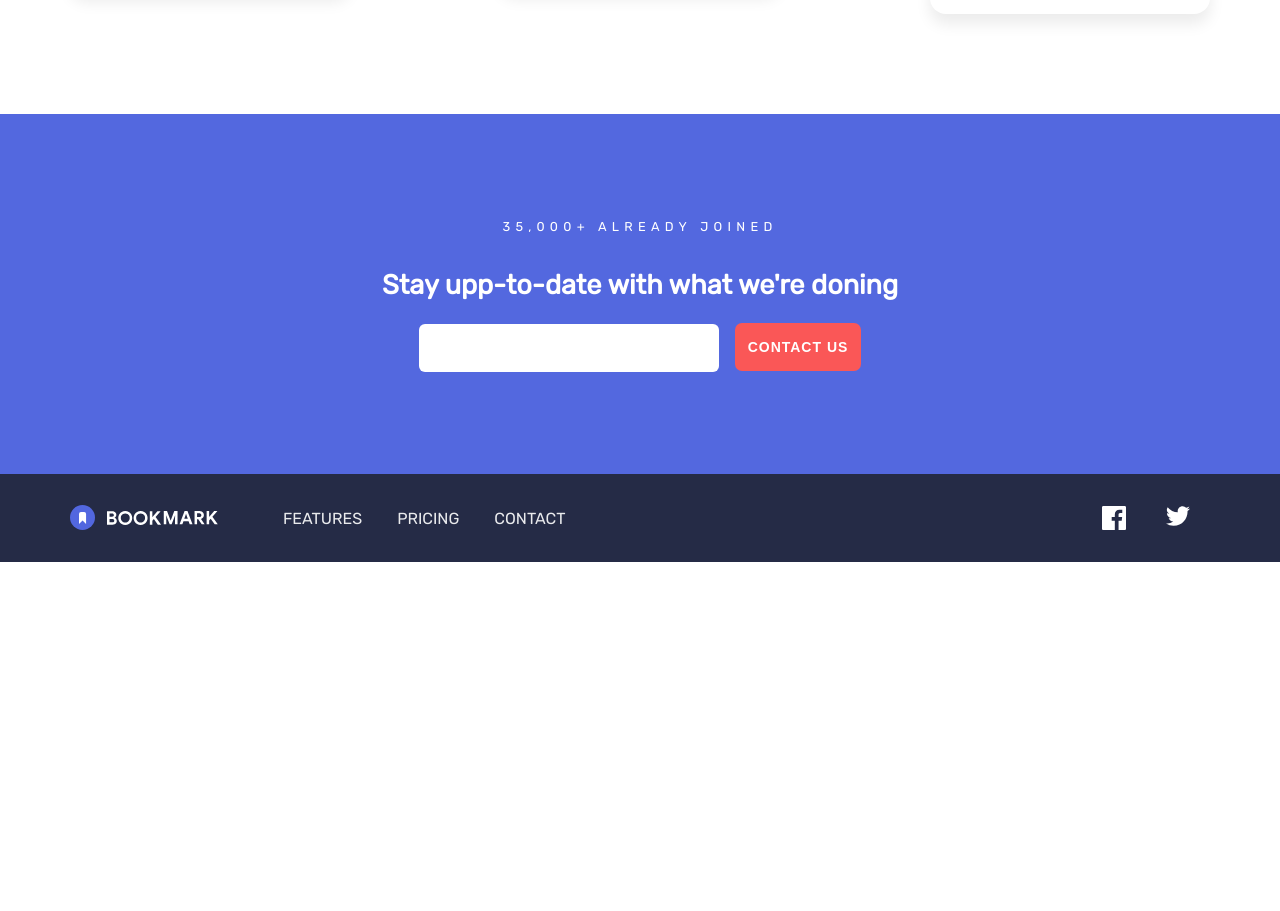
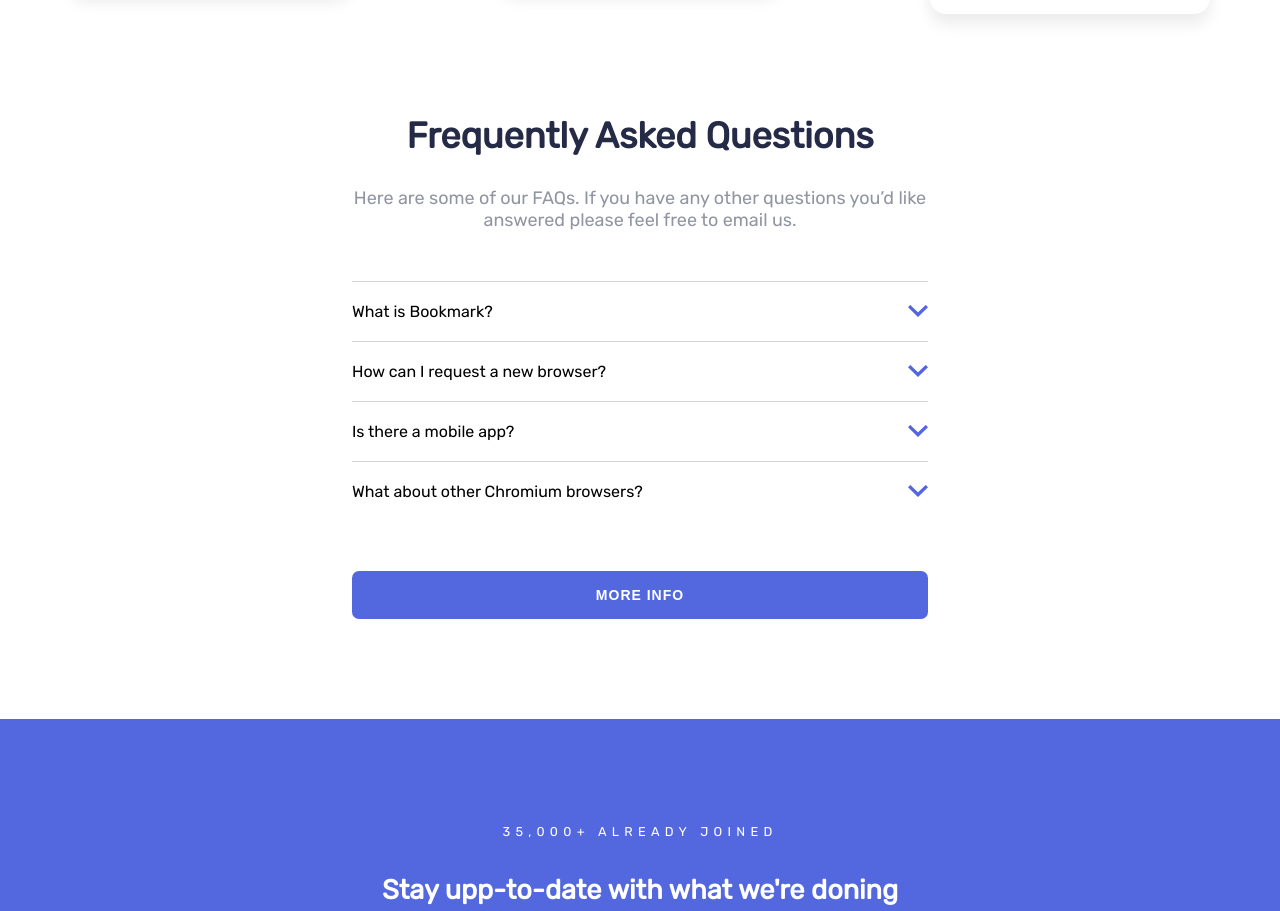
Before and after one commit to Hanan1413/bookmark-landing-page-react, a React (Vite) app: page / in a window 1280 px wide. Shown: the part 1537-2448 px from the top of the page. Before the commit the page ends 2099 px from the top, so only its background shows below. Built offline with nearby package versions, Linux system fonts and the light colour scheme.

Commit message:
add new componenrs and update style sheet

```diff
--- /dev/null
+++ b/src/components/accordion/Accordions.jsx
@@ -0,0 +1,29 @@
+import React from "react";
+import Text from "../text/Text";
+import Acoordion from "./Acoordion";
+import Button from "../Buttons/Button";
+import styles from "./Accordions.module.css";
+
+function Accordions({ faqData }) {
+  return (
+    <div className={styles.acoordion}>
+      <Text
+        title="Frequently Asked Questions"
+        text=" Here are some of our FAQs. If you have any other questions you’d like answered please feel free to email us."
+      />
+      {faqData.map((question) => {
+        return <Acoordion key={question.id} {...question} />;
+      })}
+
+      <div className={styles.questionBtn}>
+        <Button
+          text="More info"
+          bgColor={styles.blueBtn}
+          padding="1rem 1.56rem"
+        />
+      </div>
+    </div>
+  );
+}
+
+export default Accordions;
--- /dev/null
+++ b/src/components/accordion/Accordions.module.css
@@ -0,0 +1,71 @@
+.acoordion {
+  margin-bottom: 100px;
+  /* display: flex;
+  flex-direction: column;
+  justify-content: center; */
+
+}
+
+.question {
+  width: 100%;
+  margin: auto;
+  padding-right: 1.48rem;
+  display: flex;
+  align-items: center;
+  justify-content: space-between;
+  flex-wrap: wrap;
+  border-top: 1px solid lightgray;
+  cursor: pointer;
+  padding: 20px 0;
+  font-size: 1rem;
+}
+
+.answer {
+  padding-bottom: 1.5rem;
+  font-weight: 300;
+  line-height: 2rem;
+  color: var(--grayish-blue);
+  width: 100%;
+  margin: auto;
+}
+
+.arrowDown {
+  width: 20px;
+  transition: transform 0.3s ease;
+}
+
+.rotate {
+  width: 20px;
+  transform: rotate(180deg);
+  transition: transform 0.3s ease;
+}
+
+.questionBtn{
+    display: flex;
+    justify-content: center;
+    align-items: center;
+
+}
+.blueBtn{
+    background-color: var(--soft-blue);
+    margin-top: 50px;
+    width: 50%;
+}
+
+/* .icon-arrow[data-v-ec7f0038] {
+    margin-top: 2px;
+    transition: .3s;
+} */
+
+
+@media (min-width:540px) {
+    .question {
+        width: 50%;
+    }
+
+    .answer {
+
+        width: 50%;
+    }
+
+}
--- /dev/null
+++ b/src/components/accordion/Acoordion.jsx
@@ -0,0 +1,28 @@
+import React, { useState } from "react";
+import styles from "./Accordions.module.css";
+import arrowDown from "../../images/icon-arrow.svg";
+
+
+function Acoordion({ question, answer }) {
+  const [isOpen, setIsOpen] = useState(false);
+
+  const toggleAccordion = () => {
+    setIsOpen(!isOpen);
+  };
+  return (
+    <>
+      <div className={styles.question} onClick={toggleAccordion}>
+        {question}
+        <img src={arrowDown} alt="arrow"     className={isOpen ? styles.rotate : styles.arrowDown}
+        />
+      </div>
+      {isOpen && (
+        <div>
+          <p className={styles.answer}>{answer}</p>
+        </div>
+      )}
+    </>
+  );
+}
+
+export default Acoordion;
--- a/src/components/features/Tab/Tab.module.css
+++ b/src/components/features/Tab/Tab.module.css
@@ -10,14 +10,13 @@
     justify-content: center;
     flex-direction: column;
     align-items: center;
-    margin-bottom: 50px;
   }
 
   .btn button {
     width: 90%;
     border: none;
     background-color: transparent;
-    border-bottom: 1px solid rgb(197, 193, 193);
+    border-top: 1px solid rgb(197, 193, 193);
     padding-bottom: 20px;
     padding-top:20px;
     position: relative;
@@ -64,6 +63,14 @@
     .text {
       padding: 30px;
     }
+
+    .btn button {
+      width: 90%;
+      border: none;
+      background-color: transparent;
+      border-bottom: 1px solid rgb(197, 193, 193);
+      padding-bottom: 20px;
+    }
     .btn {
       flex-direction: row;
       width: 70%;
--- a/src/data.jsx
+++ b/src/data.jsx
@@ -41,3 +41,27 @@
     btn: "Easy Sharing",
   },
 ];
+
+
+export const faqData = [
+  {
+    id:1,
+    question: "What is Bookmark?",
+    answer: "Lorem ipsum dolor sit amet, consectetur adipiscing elit. Fusce tincidunt justo eget ultricies fringilla. Phasellus blandit ipsum quis quam ornare mattis."
+  },
+  {
+    id:2,
+    question: "How can I request a new browser?",
+    answer: "Vivamus luctus eros aliquet convallis ultricies. Mauris augue massa, ultricies non ligula. Suspendisse imperdiet. Vivamus luctus eros aliquet convallis ultricies. Mauris augue massa, ultricies non ligula. Suspendisse imperdiet. Vivamus luctus eros aliquet convallis ultricies. Mauris augue massa, ultricies non ligula. Suspendisse imperdiet."
+  },
+  {
+    id:3,
+    question: "Is there a mobile app?",
+    answer: "Sed consectetur quam id neque fermentum accumsan. Praesent luctus vestibulum dolor, ut condimentum urna vulputate eget. Cras in ligula quis est pharetra mattis sit amet pharetra purus. Sed sollicitudin ex et ultricies bibendum."
+  },
+  {
+    id:4,
+    question: "What about other Chromium browsers?",
+    answer: "Integer condimentum ipsum id imperdiet finibus. Vivamus in placerat mi, at euismod dui. Aliquam vitae neque eget nisl gravida pellentesque non ut velit."
+  }
+];
--- a/src/pages/HomePage.jsx
+++ b/src/pages/HomePage.jsx
@@ -5,8 +5,9 @@
 import BookMarkManger from "../components/bookmarkmanger/BookMarkManger";
 import Extensions from "../components/extension/Extensions";
 import Footer from "../components/footer/Footer";
-import { tabs, extension, pageLinks } from "../data";
+import { tabs, extension, pageLinks, faqData} from "../data";
 import Email from "../components/email/Email";
+import Accordion from "../components/accordion/Accordions";
 
 function HomePage() {
   return (
@@ -17,8 +18,11 @@
         {/* <BookMarkManger /> */}
         <Features tabs={tabs} />
         <Extensions extension={extension} />
+        <Accordion faqData={faqData} />
+
       </div>
       <Email />
+
       <Footer pageLinks={pageLinks} />
     </>
   );
```
